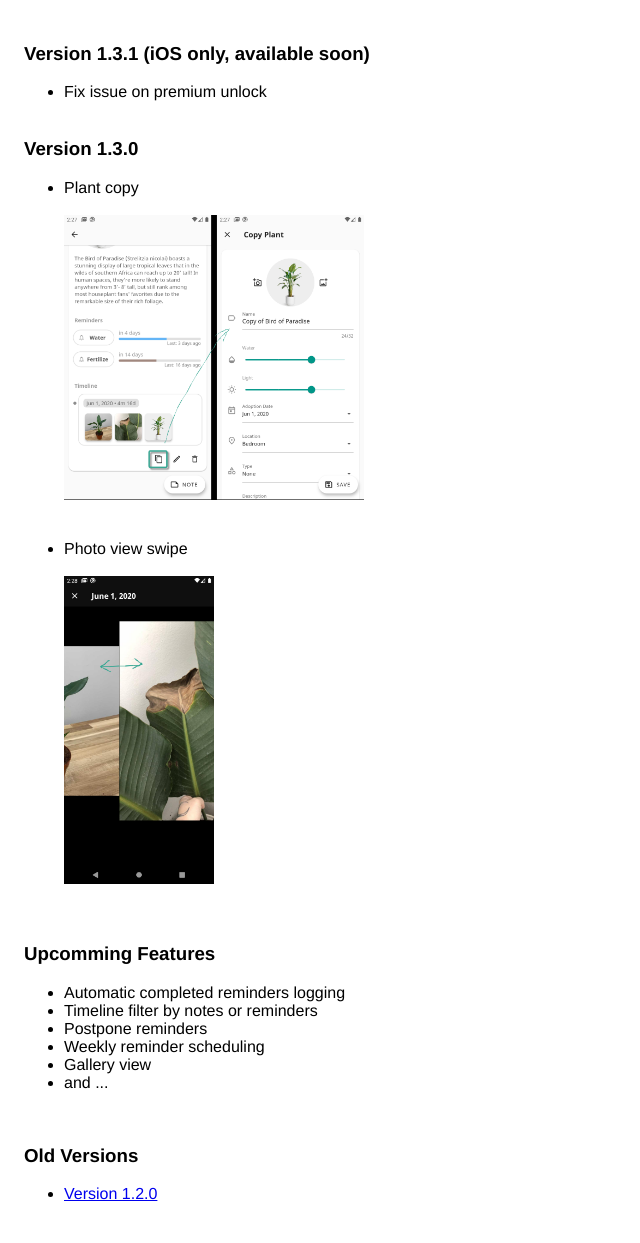
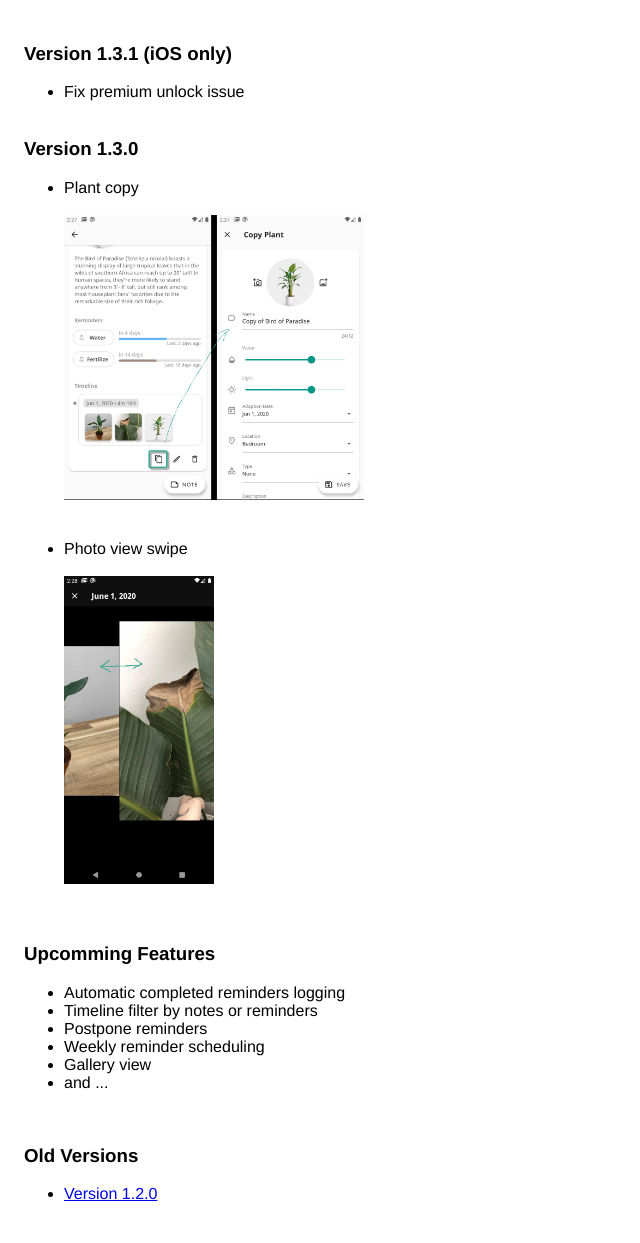
Before and after one commit to plantnote/plantnote.github.io, a Jekyll site: the page change_log.html, which Jekyll copies as it is, in a window 1280 px wide. Shown: the whole page, without its empty margins (0-640 px from the left). Built offline with Jekyll 4.4.1, drawn with Linux system fonts in a browser that asks for light colours.

Commit message:
remove available soon

```diff
--- a/change_log.html
+++ b/change_log.html
@@ -8,9 +8,9 @@
     </head>
     <body>
 
-      <strong><h3>Version 1.3.1 (iOS only, available soon)</h3></strong>
+      <strong><h3>Version 1.3.1 (iOS only)</h3></strong>
       <ul>
-        <li>Fix issue on premium unlock</li><br>
+        <li>Fix premium unlock issue</li><br>
       </ul>
 
       <strong><h3>Version 1.3.0</h3></strong>
```
